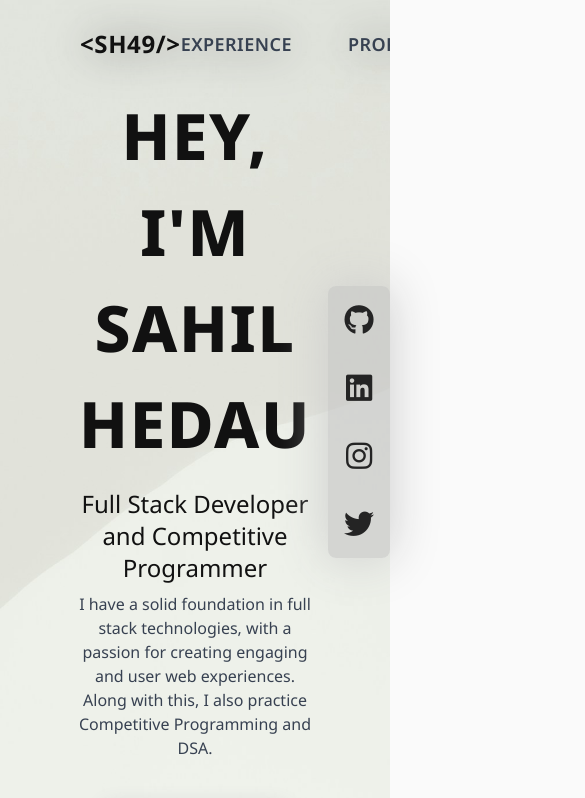
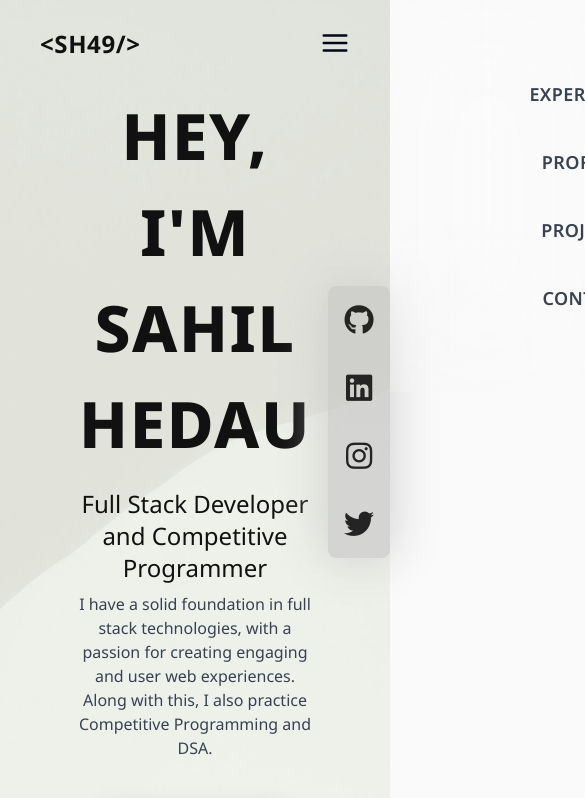
Before and after one commit to sahilhedau49/portfolio-v1, a React (Vite) app: page / in a window 390 px wide. Shown: the top 798 px of the page, 585 px wide, since content can reach past the window. Built offline with nearby package versions, Linux system fonts and the light colour scheme; no server answers.

Commit message:
Responsive Navbar Done

```diff
--- a/package.json
+++ b/package.json
@@ -18,6 +18,7 @@
     "react": "^18.2.0",
     "react-awesome-reveal": "^4.2.10",
     "react-dom": "^18.2.0",
+    "react-icons": "^5.2.1",
     "react-router-dom": "^6.21.3"
   },
   "devDependencies": {
--- a/src/Components/Experience.jsx
+++ b/src/Components/Experience.jsx
@@ -22,7 +22,6 @@ const Experience = () => {
           </Reveal>
 
           <Reveal>
-            {" "}
             <p>
               My role was to collaborate with design team and create a robust
               website based on their design. I used ReactJS and TailwindCSS to
@@ -31,9 +30,7 @@ const Experience = () => {
               for deployment I used netlify.
             </p>
           </Reveal>
-
           <Reveal>
-            {" "}
             <div className="flex gap-4">
               <a
                 href={import.meta.env.VITE_React_App_Homeo_URL}
--- a/src/Components/Navbar.jsx
+++ b/src/Components/Navbar.jsx
@@ -1,34 +1,62 @@
-import React from "react";
+import React, { useState } from "react";
+import { Link } from "react-router-dom";
+import { CgMenu, CgClose } from "react-icons/cg";
 import "../Global.css";
-import { Link } from "react-router-dom";
 
 const Navbar = () => {
+  const [openMenu, setOpenMenu] = useState(false);
+
   return (
-    <>
-      <div className="flex navbar justify-between px-20 py-7 text-[#111]">
+    <div className="flex navbar justify-between px-20 py-7 text-[#111] md:px-10 md:filter-none">
       <Link to={"/"}>
         <h1 className="text-2xl font-bold uppercase tracking-wide">
           &lt;SH49/&gt;
-          </h1>
+        </h1>{" "}
       </Link>
-        <div className="flex place-items-center">
-          <ul className="flex gap-14 text-lg font-semibold text-gray-700 uppercase tracking-wide">
-            <li className="hover:-translate-y-1 cursor-pointer duration-300 hover:text-gray-900">
+      <div
+        className={`flex place-items-center gap-14 text-lg font-semibold text-gray-700 uppercase tracking-wide duration-300 md:backdrop-blur-3xl md:z-10 md:gap-10 md:flex-col md:absolute md:top-0 md:py-20 md:left-0 md:w-[100vw] md:h-fit ${
+          openMenu ? "md:translate-x-0" : "md:translate-x-full"
+        }`}
+      >
+        <div
+          className="hover:-translate-y-1 cursor-pointer duration-300 hover:text-gray-900"
+          onClick={() => setOpenMenu(false)}
+        >
           <a href="#experience">Experience</a>
-            </li>
-            <li className="hover:-translate-y-1 cursor-pointer duration-300 hover:text-gray-900">
+        </div>
+        <div
+          className="hover:-translate-y-1 cursor-pointer duration-300 hover:text-gray-900"
+          onClick={() => setOpenMenu(false)}
+        >
           <a href="#profiles">Profiles</a>
-            </li>
-            <li className="hover:-translate-y-1 cursor-pointer duration-300 hover:text-gray-900">
+        </div>
+        <div
+          className="hover:-translate-y-1 cursor-pointer duration-300 hover:text-gray-900"
+          onClick={() => setOpenMenu(false)}
+        >
           <a href="#projects">Projects</a>
-            </li>
-            <li className="hover:-translate-y-1 cursor-pointer duration-300 hover:text-gray-900">
+        </div>
+        <div
+          className="hover:-translate-y-1 cursor-pointer duration-300 hover:text-gray-900"
+          onClick={() => setOpenMenu(false)}
+        >
           <a href="#contact">Contact</a>
-            </li>
-          </ul>
         </div>
       </div>
-    </>
+
+      <div className={`hidden md:flex md:z-50 text-3xl text-slate-950`}>
+        <CgMenu
+          name="menu-outline"
+          className={`${openMenu ? "md:hidden" : "md:inline-block"}`}
+          onClick={() => setOpenMenu(true)}
+        />
+        <CgClose
+          name="close-outline"
+          className={`${openMenu ? "md:inline-block" : "md:hidden"}`}
+          onClick={() => setOpenMenu(false)}
+        />
+      </div>
+    </div>
   );
 };
 
--- a/src/Global.css
+++ b/src/Global.css
@@ -98,3 +98,7 @@
     transform: translateY(-100%);
   }
 }
+
+.mobile-nav-bg {
+  backdrop-filter: blur(200px);
+}
--- a/tailwind.config.js
+++ b/tailwind.config.js
@@ -2,7 +2,22 @@
 export default {
   content: ["./index.html", "./src/**/*.{js,ts,jsx,tsx}"],
   theme: {
-    extend: {},
+    screens: {
+      "2xl": { max: "1535px" },
+      // => @media (max-width: 1535px) { ... }
+
+      xl: { max: "1279px" },
+      // => @media (max-width: 1279px) { ... }
+
+      lg: { max: "1023px" },
+      // => @media (max-width: 1023px) { ... }
+
+      md: { max: "767px" },
+      // => @media (max-width: 767px) { ... }
+
+      sm: { max: "639px" },
+      // => @media (max-width: 639px) { ... }
+    },
   },
   plugins: [],
 };
```
Also changed, not shown: 1 other file (tests, documents, lock files or other folders). Lines whose indentation alone changed are shown as unchanged.
